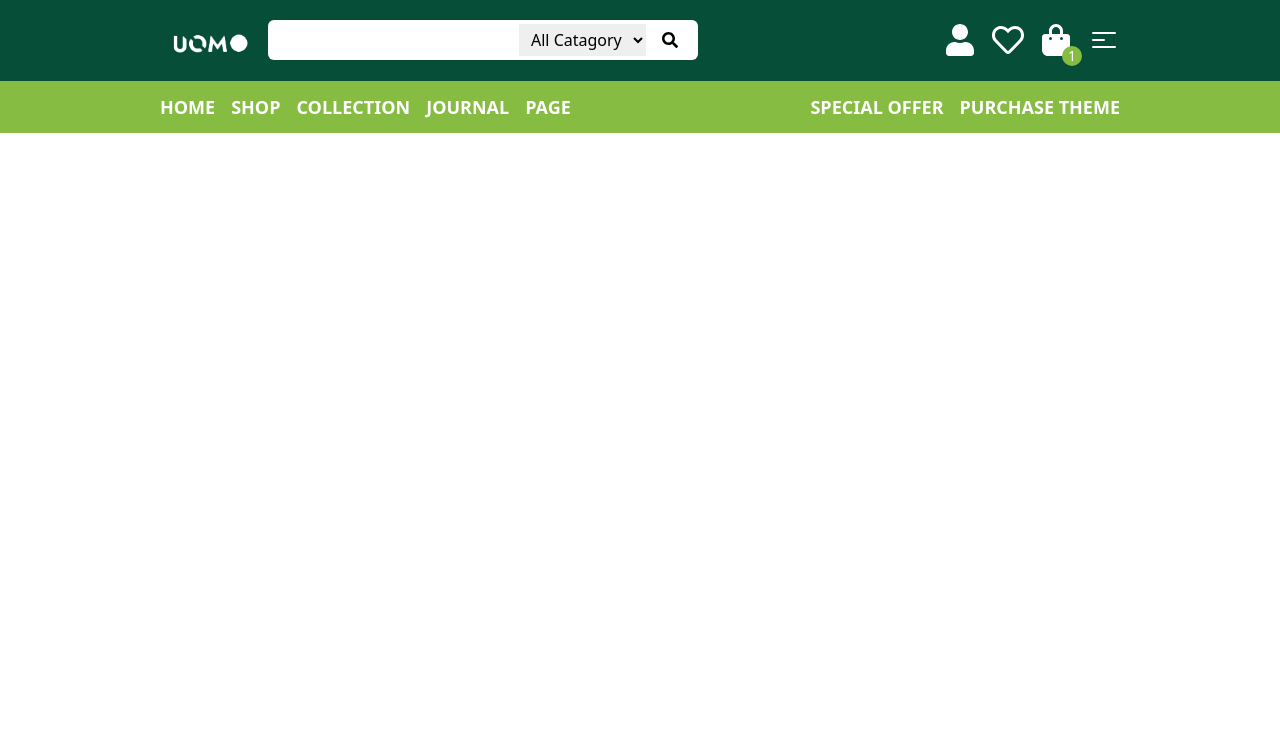
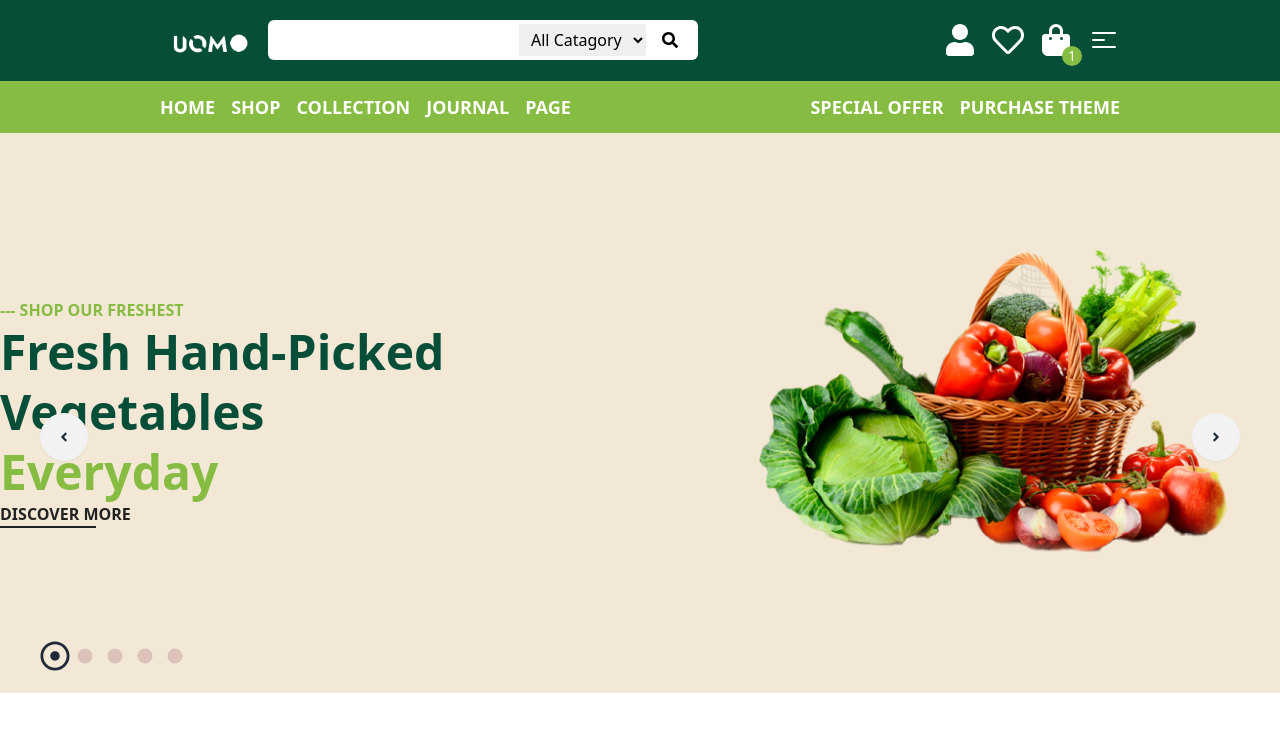
Before and after one commit to naimul-123/green-shop, a Next.js app: page / in a window 1280 px wide. Shown: the top 732 px of the page. Built offline with nearby package versions, Linux system fonts and the light colour scheme.

Commit message:
Slider done

```diff
--- a/src/app/page.js
+++ b/src/app/page.js
@@ -1,11 +1,12 @@
 import Header from '@/components/Header'
+import Hero from '@/components/Hero'
 import React from 'react'
 
 const Home = () => {
   return (
     <div>
       <Header />
-
+      <Hero />
     </div>
   )
 }
--- /dev/null
+++ b/src/components/Hero.js
@@ -0,0 +1,23 @@
+import React from 'react'
+import Slider from './Slider'
+import slide1 from '@/assets/image/carousel-1.png'
+import slide2 from '@/assets/image/carousel-2.png'
+import slide3 from '@/assets/image/carousel-3.png'
+import slide4 from '@/assets/image/carousel-4.png'
+import slide5 from '@/assets/image/carousel-5.png'
+const Hero = () => {
+    const data = [
+        { title: "Fresh Hand-Picked Vegetables", image: slide1, href: "/" },
+        { title: "Fresh Hand-Picked Frouts", image: slide2, href: "/" },
+        { title: "Fresh Hand-Picked Bekery", image: slide3, href: "/" },
+        { title: "Fresh Hand-Picked Fish", image: slide4, href: "/" },
+        { title: "Fresh Hand-Picked Milk", image: slide5, href: "/" },
+    ]
+    return (
+        <div>
+            <Slider data={data} />
+        </div>
+    )
+}
+
+export default Hero
--- a/src/components/Slider.js
+++ b/src/components/Slider.js
@@ -0,0 +1,51 @@
+'use client'
+import Image from 'next/image'
+import React, { useState } from 'react'
+import Link from 'next/link'
+import { FaAngleLeft, FaAngleRight, FaRegDotCircle } from "react-icons/fa";
+import { GoDotFill } from "react-icons/go";
+const Slider = ({ data }) => {
+    const [slideNum, setSlideNum] = useState(0)
+    const { title, image, href } = data[slideNum]
+
+    const handleSlider = (n) => {
+        const totalSlide = data.length;
+        const counter = slideNum + n
+
+        if (counter === totalSlide) {
+            setSlideNum(0)
+        }
+        else if (counter < 0) {
+            setSlideNum(totalSlide - 1)
+        }
+        else {
+            setSlideNum(counter)
+        }
+    }
+    console.log(slideNum);
+    return (
+        <div className="relative">
+            <div className="flex justify-center gap-5 items-center min-h-[560px] max-h-[560px] bg-[#f3e8d6]">
+                <div>
+                    <p className="uppercase font-semibold text-[#86bc42]">--- Shop our freshest</p>
+                    <h1 className="text-5xl font-bold text-[#064e38] leading-[60px]">{title} <br></br> <span className="text-[#86bc42]">Everyday</span></h1>
+                    <Link href={href} className=" inline-flex flex-col uppercase font-semibold text-[#222222]"> <span>Discover More</span> <span className="bg-[#222222] h-0.5 w-24"> </span> </Link>
+                </div>
+                <div className="">
+                    <Image alt="slider-1" width={560} height={560}
+                        src={image} className="w-full" />
+                </div>
+
+            </div>
+
+            <button className="btn btn-circle absolute top-[50%]  left-10" onClick={() => handleSlider(-1)}><FaAngleLeft /></button>
+            <button className="btn btn-circle  absolute top-[50%]  right-10" onClick={() => handleSlider(1)}><FaAngleRight /></button>
+            <div className="absolute bottom-4 left-10">
+                {data.map((d, id) => <button className="p-0 text-3xl" onClick={() => setSlideNum(id)} key={id}>{id === slideNum ? <FaRegDotCircle className="" /> : <GoDotFill className="text-[#ddc2b9]" />}</button>)}
+            </div>
+        </div>
+
+    )
+}
+
+export default Slider
```
